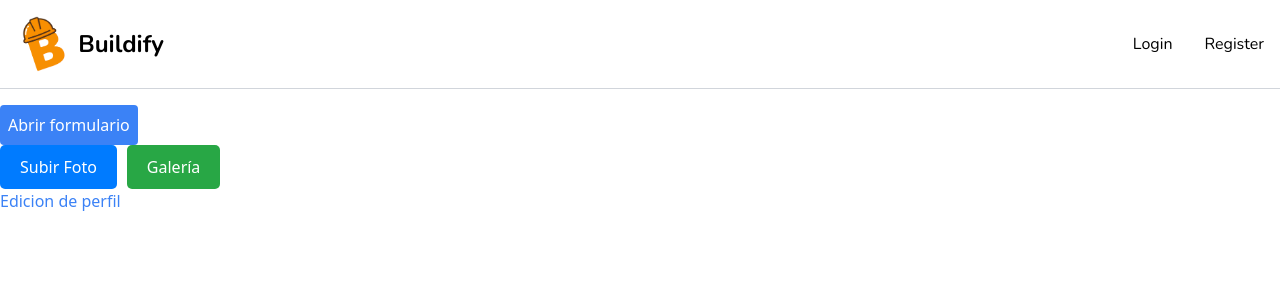
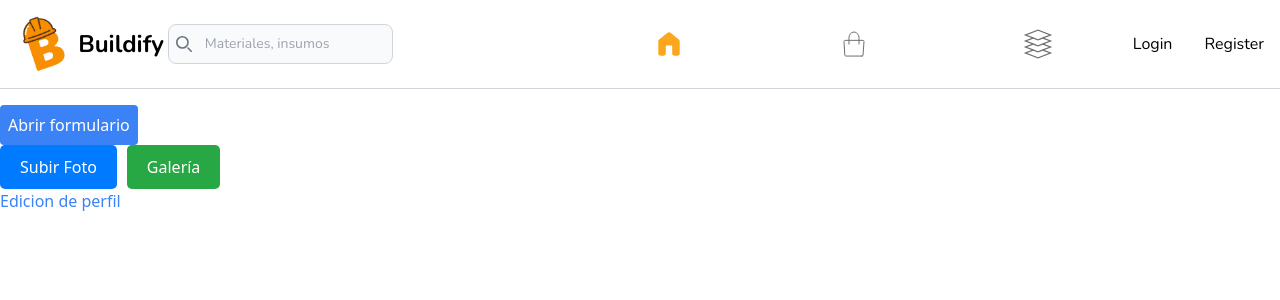
Before and after one commit to Byskull2000/buildifyOficial, a React (Vite) app in the folder frontend/: page / in a window 1280 px wide. Shown: the top 300 px of the page. Built offline with nearby package versions, Linux system fonts and the light colour scheme.

Commit message:
navbar actualizado

```diff
--- a/frontend/src/components/NavBar.tsx
+++ b/frontend/src/components/NavBar.tsx
@@ -1,31 +1,37 @@
+"use client";
+import { useState } from "react";
 import buildifyLogo from "../assets/Buildify.png";
 import { Link } from "react-router-dom";
+import imgProfile from "../assets/ejemploPerfil.jpg";
 
-const navBar = () => {
+const NavBar = () => {
+    const [openSearch, setOpenSearch] = useState(false);
     const userStorage =
         sessionStorage.getItem("user") || localStorage.getItem("user") || null;
     const user = userStorage ? JSON.parse(userStorage) : null;
 
     return (
         <div>
-            <nav className="bg-white border-gray-200 font-nunito">
-                <div className="max-w-screen-xl flex flex-wrap items-center justify-between mx-auto p-4">
-                    <a href="#" className="flex items-center">
+            <nav className="bg-white border-gray-200 font-nunito flex justify-around p-4">
+                <div className="flex items-center w-full">
+                    <Link to="/" className="flex items-center">
                         <img
                             src={buildifyLogo}
                             alt="Buildify Logo"
                             className="h-14 mr-2"
                         />
-                        <span className="self-center text-2xl font-semibold whitespace-nowrap">
+                        <span className="self-center text-2xl font-semibold hidden whitespace-nowrap sm:block">
                             Buildify
                         </span>
-                    </a>
-                    <div
-                        className="items-center justify-between hidden w-full md:flex md:w-auto md:order-1"
-                        id="navbar-search"
+                    </Link>
+
+                    <div className="flex">
+                        <button
+                            className={`
+                                  z-50 flex items-center p-3
+                                `}
+                            onClick={() => setOpenSearch(!openSearch)}
                         >
-                        <div className="relative mt-3 md:hidden">
-                            <div className="absolute inset-y-0 left-0 flex items-center pl-3 pointer-events-none">
                             <svg
                                 className="w-4 h-4 text-gray-500"
                                 aria-hidden="true"
@@ -41,17 +47,123 @@ const navBar = () => {
                                     d="m19 19-4-4m0-7A7 7 0 1 1 1 8a7 7 0 0 1 14 0Z"
                                 />
                             </svg>
-                            </div>
+                        </button>
+
                         <input
                             type="text"
                             id="search-navbar"
-                                className="block w-full p-2 pl-10 text-sm text-gray-900 border border-gray-300 rounded-lg bg-gray-50 focus:ring-blue-500 focus:border-blue-500 md:hover:text-blue-700"
-                                placeholder="Search..."
+                            className={` sm:block w-full p-2 text-sm text-gray-900 border border-gray-300 rounded-lg bg-gray-50 focus:ring-blue-500 focus:border-blue-500 md:hover:text-blue-700 -ml-9 pl-9 ${
+                                openSearch ? "block" : "hidden"
+                            }`}
+                            placeholder="Materiales, insumos"
                         />
                     </div>
+                </div>
+                <div
+                    className={`flex w-full justify-around items-center ${
+                        openSearch ? "hidden" : ""
+                    }`}
+                >
+                    <Link to={"/"} className="">
+                        <svg
+                            width="30"
+                            height="30"
+                            viewBox="0 0 30 30"
+                            fill="none"
+                            xmlns="http://www.w3.org/2000/svg"
+                        >
+                            <path
+                                d="M13.4915 3.74788C13.9194 3.40461 14.4515 3.21753 15.0001 3.21753C15.5486 3.21753 16.0808 3.40461 16.5086 3.74788L24.8122 10.409C25.0938 10.6348 25.321 10.9211 25.4771 11.2465C25.6333 11.572 25.7143 11.9283 25.7143 12.2893V24.375C25.7143 25.0144 25.4604 25.6276 25.0083 26.0797C24.5562 26.5318 23.943 26.7857 23.3036 26.7857H20.6251C19.9857 26.7857 19.3725 26.5318 18.9204 26.0797C18.4683 25.6276 18.2143 25.0144 18.2143 24.375V17.4107C18.2143 17.1976 18.1297 16.9932 17.979 16.8425C17.8283 16.6918 17.6239 16.6072 17.4108 16.6072H12.5893C12.3762 16.6072 12.1718 16.6918 12.0211 16.8425C11.8704 16.9932 11.7858 17.1976 11.7858 17.4107V24.375C11.7858 25.0144 11.5318 25.6276 11.0797 26.0797C10.6276 26.5318 10.0144 26.7857 9.37505 26.7857H6.69648C6.05712 26.7857 5.44395 26.5318 4.99185 26.0797C4.53975 25.6276 4.28577 25.0144 4.28577 24.375V12.2893C4.28577 11.5575 4.61791 10.8665 5.18791 10.409L13.4915 3.74788Z"
+                                fill="#FCA61E"
+                            />
+                        </svg>
+                    </Link>
+                    <Link to={"/"}>
+                        <svg
+                            width="22"
+                            height="26"
+                            viewBox="0 0 22 26"
+                            fill="none"
+                            xmlns="http://www.w3.org/2000/svg"
+                        >
+                            <path
+                                d="M19.0308 25.0613H2.80351C2.55449 25.063 2.31374 24.9601 2.12772 24.7723C1.94171 24.5845 1.82361 24.3252 1.79623 24.0444L1.00048 10.4992C0.996289 10.3479 1.01947 10.1972 1.0686 10.0564C1.11774 9.91561 1.19178 9.78774 1.28616 9.68068C1.38055 9.57362 1.49328 9.48963 1.61738 9.4339C1.74149 9.37816 1.87435 9.35187 2.00776 9.35663H19.9927C20.2599 9.35663 20.5161 9.477 20.705 9.69128C20.8939 9.90555 21 10.1962 21 10.4992L20.038 24.0559C20.0084 24.3345 19.8893 24.5911 19.7035 24.7765C19.5177 24.962 19.2782 25.0634 19.0308 25.0613V25.0613Z"
+                                stroke="#707070"
+                                stroke-linecap="round"
+                                stroke-linejoin="round"
+                            />
+                            <path
+                                d="M5.9613 13.0643V6.78008C5.9613 5.26493 6.49193 3.81183 7.43644 2.74046C8.38095 1.66909 9.66196 1.0672 10.9977 1.0672C12.3334 1.0672 13.6145 1.66909 14.559 2.74046C15.5035 3.81183 16.0341 5.26493 16.0341 6.78008V13.0643"
+                                stroke="#707070"
+                                stroke-linecap="round"
+                                stroke-linejoin="round"
+                            />
+                        </svg>
+                    </Link>
+                    <Link to={"/"}>
+                        <svg
+                            width="30"
+                            height="30"
+                            viewBox="0 0 30 30"
+                            fill="none"
+                            xmlns="http://www.w3.org/2000/svg"
+                        >
+                            <g clip-path="url(#clip0_20_8)">
+                                <path
+                                    d="M15 29.442L29.2854 24L21.4104 21L29.2854 18L21.4104 15L29.2854 12L21.4104 8.99998L29.2854 5.99998L15 0.557983L0.7146 5.99998L8.5896 8.99998L0.7146 12L8.5896 15L0.7146 18L8.5896 21L0.7146 24L15 29.442ZM4.0854 5.99998L15 1.84198L25.9146 5.99998L19.725 8.35798L15 10.158L10.275 8.35798L4.0854 5.99998ZM4.0854 12L10.275 9.64198L15 11.442L19.725 9.64198L25.9146 12L19.725 14.358L15 16.158L10.275 14.358L4.0854 12ZM4.0854 18L10.275 15.642L15 17.442L19.725 15.642L25.9146 18L19.725 20.358L15 22.158L10.275 20.358L4.0854 18ZM19.725 21.642L25.9146 24L15 28.158L4.0854 24L10.275 21.642L15 23.442L19.725 21.642Z"
+                                    fill="#707070"
+                                />
+                            </g>
+                            <defs>
+                                <clipPath id="clip0_20_8">
+                                    <rect width="30" height="30" fill="white" />
+                                </clipPath>
+                            </defs>
+                        </svg>
+                    </Link>
+                </div>
+                <div
+                    className="flex items-center w-full justify-around  md:flex md:w-auto md:order-1"
+                    id="navbar-search"
+                >
+                    {user ? (
+                        <>
+                            <svg
+                                width="23"
+                                height="23"
+                                viewBox="0 0 28 23  "
+                                fill="none"
+                                xmlns="http://www.w3.org/2000/svg"
+                                className="flex items-center"
+                            >
+                                <path
+                                    d="M22 0.988281H1V18.8436H8.84099L17.0221 23.8398L16.0327 18.8436H22V0.988281Z"
+                                    stroke="#707070"
+                                    stroke-linecap="round"
+                                    stroke-linejoin="round"
+                                />
+                            </svg>
+                            <svg
+                                width="28"
+                                height="28"
+                                viewBox="0 0 28 28"
+                                fill="none"
+                                xmlns="http://www.w3.org/2000/svg"
+                            >
+                                <path
+                                    d="M23.8066 20.1462C23.7159 20.0368 23.6267 19.9274 23.5392 19.8219C22.3361 18.3666 21.6082 17.4884 21.6082 13.3687C21.6082 11.2359 21.098 9.48593 20.0923 8.17343C19.3507 7.20382 18.3483 6.46827 17.027 5.92468C17.01 5.91522 16.9948 5.90282 16.9822 5.88804C16.507 4.29663 15.2065 3.23077 13.7398 3.23077C12.273 3.23077 10.9731 4.29663 10.4979 5.8864C10.4852 5.90063 10.4702 5.91265 10.4536 5.92195C7.37031 7.19124 5.87188 9.62648 5.87188 13.3671C5.87188 17.4884 5.14508 18.3666 3.94086 19.8202C3.85336 19.9258 3.76422 20.033 3.67344 20.1445C3.43894 20.4273 3.29036 20.7714 3.2453 21.136C3.20023 21.5006 3.26056 21.8705 3.41914 22.2019C3.75656 22.9128 4.4757 23.3541 5.29656 23.3541H22.189C23.006 23.3541 23.7202 22.9134 24.0588 22.2057C24.218 21.8742 24.2789 21.504 24.2342 21.139C24.1896 20.774 24.0412 20.4294 23.8066 20.1462ZM13.7398 27.7308C14.53 27.7301 15.3054 27.5156 15.9836 27.11C16.6618 26.7044 17.2176 26.1227 17.592 25.4268C17.6096 25.3934 17.6183 25.3561 17.6172 25.3184C17.6162 25.2807 17.6054 25.2439 17.5859 25.2116C17.5664 25.1792 17.5389 25.1525 17.506 25.134C17.4732 25.1155 17.4361 25.1057 17.3984 25.1058H10.0823C10.0445 25.1056 10.0073 25.1153 9.97439 25.1338C9.94145 25.1523 9.91387 25.179 9.89432 25.2113C9.87477 25.2436 9.86392 25.2805 9.86284 25.3182C9.86175 25.356 9.87047 25.3934 9.88813 25.4268C10.2625 26.1226 10.8182 26.7042 11.4963 27.1098C12.1744 27.5155 12.9496 27.73 13.7398 27.7308Z"
+                                    fill="#707070"
+                                />
+                            </svg>
 
-                        {user ? (
-                            <p>{user.nombre_usuario}</p>
+                            <p>
+                                <img
+                                    src={user.imagen_perfil || imgProfile}
+                                    alt="imagen de perfil"
+                                    className="h-8 rounded-full"
+                                />
+                            </p>
+                        </>
                     ) : (
                         <ul className="font-nunito flex flex-col p-4 md:p-0 mt-4 font-medium border border-gray-100 rounded-lg bg-gray-50 md:flex-row md:space-x-8 md:mt-0 md:border-0 md:bg-white">
                             <Link to="/login">Login</Link>
@@ -59,11 +171,10 @@ const navBar = () => {
                         </ul>
                     )}
                 </div>
-                </div>
             </nav>
             <hr className="border-gray-300" />
         </div>
     );
 };
 
-export default navBar;
+export default NavBar;
```
Lines whose indentation alone changed are shown as unchanged.
